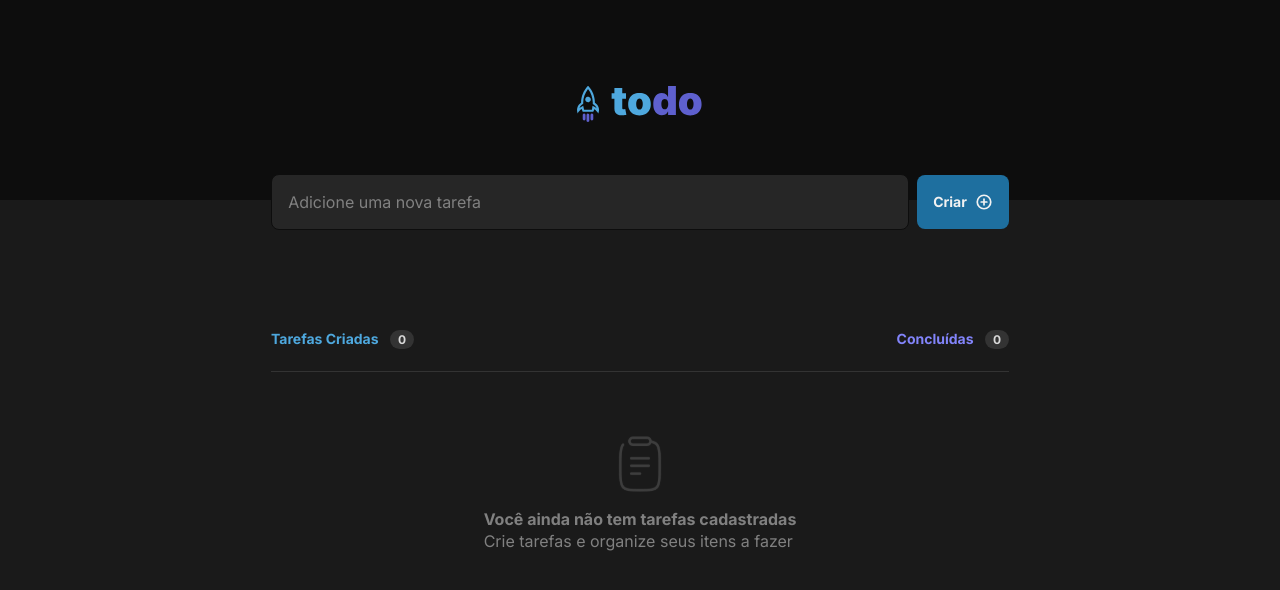
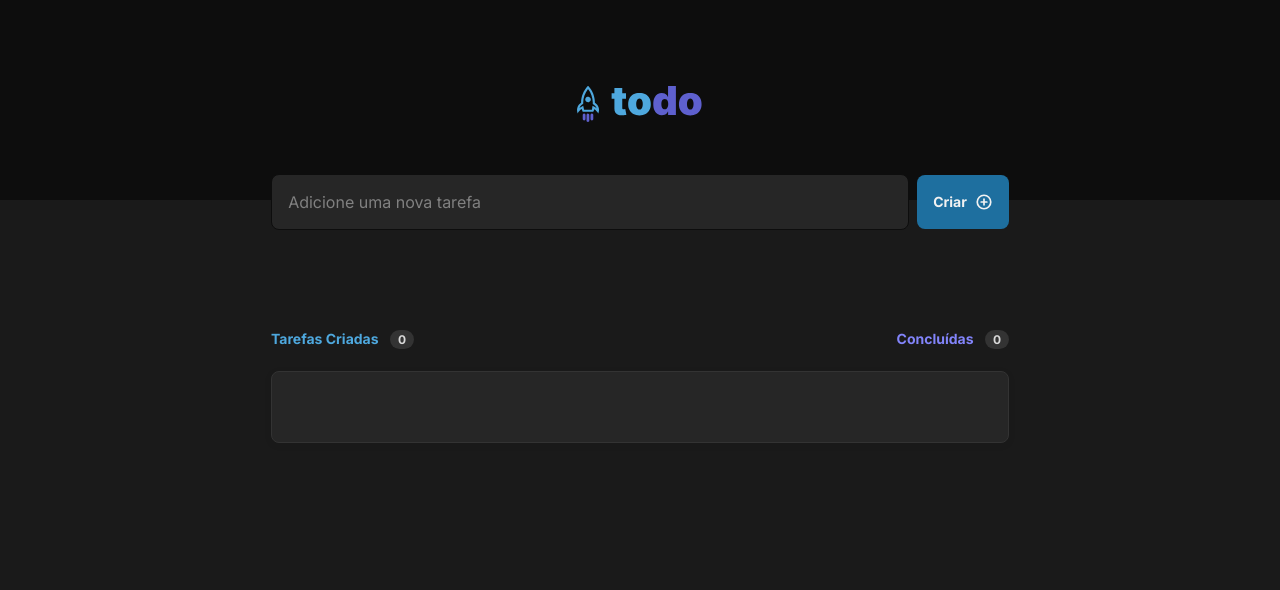
Before and after one commit to wspietro/ignite-todo-list, a React (Vite) app: page / in a window 1280 px wide. Shown: the top 590 px of the page. Built offline with nearby package versions, Linux system fonts and the light colour scheme.

Commit message:
feat: estrutura inicial da tarefa

```diff
--- /dev/null
+++ b/src/components/Task.tsx
@@ -0,0 +1,20 @@
+import styled from 'styled-components';
+import { COLORS } from '../styles/Constants';
+
+export function Task() {
+
+  return (
+    <TaskContainer>
+
+    </TaskContainer>
+  );
+};
+
+export const TaskContainer = styled.div`
+  background-color: ${COLORS.gray[500]};
+  border: 1px solid ${COLORS.gray[400]};
+  border-radius: 8px;
+  box-shadow: 0px 2px 8px rgba(0, 0, 0, 0.06);
+
+  height: 4.5rem;
+`
--- a/src/components/TaskDashboard.tsx
+++ b/src/components/TaskDashboard.tsx
@@ -1,6 +1,7 @@
 import styled from "styled-components";
 import { COLORS, FONT_SIZE, WEIGHTS } from "../styles/Constants"
 import { EmptyTasksMessage } from "./EmptyTasksMessage"
+import { Task } from "./Task"
 
 export function TaskDashboard() {
   return (
@@ -9,7 +10,8 @@ export function TaskDashboard() {
         <p>Tarefas Criadas <Counter>0</Counter></p>
         <p>Concluídas <Counter>0</Counter></p>
       </TaskDashboardHeader>
-      <EmptyTasksMessage />
+      {/* <EmptyTasksMessage /> */}
+      <Task />
     </TaskDashboardWrapper>
   );
 };
```
